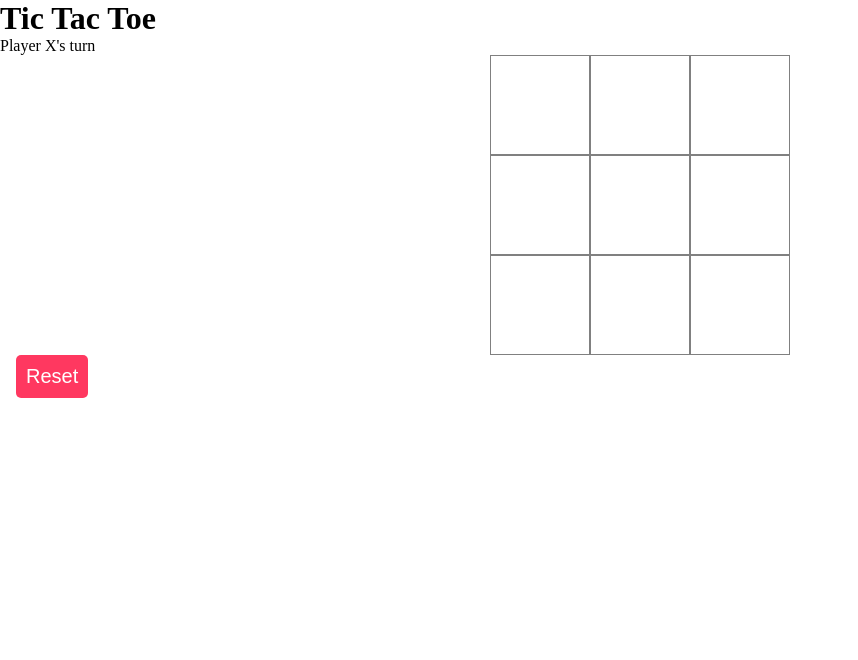
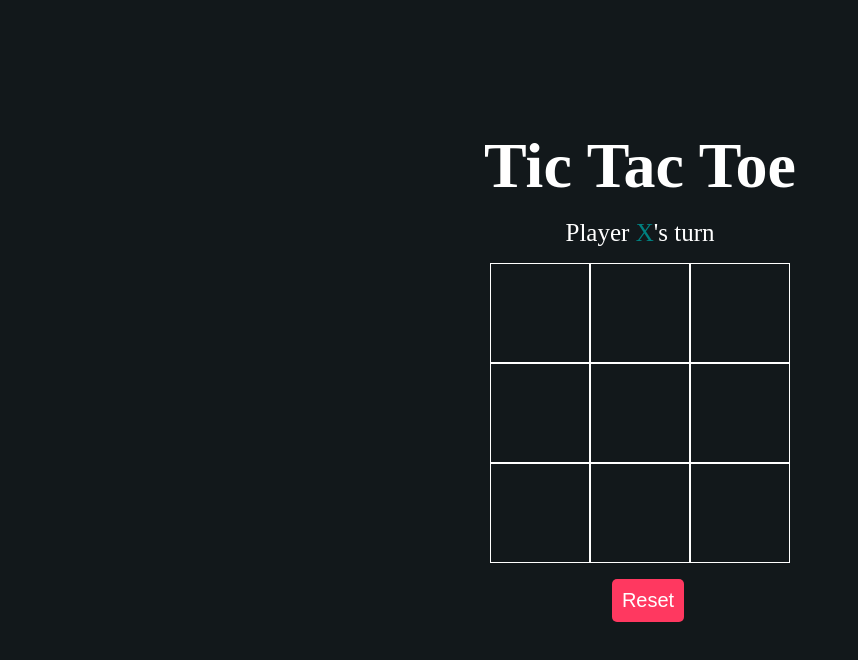
Before and after one commit to AaronDuong/ticTacToe, a plain HTML site: page index.html in a window 1280 px wide. Shown: the whole page, without its empty margins (0-858 px from the left). Drawn offline with Linux system fonts and the light colour scheme.

Commit message:
version 1.0 completed

```diff
--- a/css/styles.css
+++ b/css/styles.css
@@ -4,7 +4,21 @@
 	box-sizing: border-box;
 }
 
-.display-none {
+.background {
+	background-color: #12181b;
+	height: 100vh;
+	padding-top: 1px;
+}
+
+.title {
+	color: #fff;
+	font-size: 2rem;
+	font-weight: bold;
+	text-align: center;
+	margin-top: 10%;
+}
+
+.display {
 	color: white;
 	font-size: 25px;
 	text-align: center;
@@ -25,7 +39,7 @@
 }
 
 .tile {
-	border: 1px solid grey;
+	border: 1px solid white;
 	min-width: 100px;
 	min-height: 100px;
 	display: flex;
@@ -43,6 +57,13 @@
 	color: royalblue;
 }
 
+.controls {
+	display: flex;
+	justify-content: center;
+	align-items: center;
+	margin-top: 1rem;
+}
+
 #reset {
 	background-color: #ff3860;
 	color: white;
--- a/index.html
+++ b/index.html
@@ -13,8 +13,8 @@
 			<div class="title">
 				<h1>Tic Tac Toe</h1>
 			</div>
-            <p class="display">
-                <p>Player <span class="display-player player">X</span>'s turn</p>
+			<div class="display">
+				<p>Player <span class="display-player playerX">X</span>'s turn</p>
 			</div>
 			<div class="container">
 				<div class="tile"></div>
--- a/js/main.js
+++ b/js/main.js
@@ -1,17 +1,13 @@
 const tiles = Array.from(document.querySelectorAll(".tile"))
-const playerDisplay = document.querySelector(".player-display")
+const playerDisplay = document.querySelector(".display-player")
 const resetButton = document.querySelector("#reset")
 const announcer = document.querySelector(".announcer")
 
 resetButton.addEventListener("click", resetBoard)
 
 let board = Array(9).fill("")
-let currentPlayer = "x"
+let currentPlayer = "X"
 let isGameActive = true
-
-const PLAYERX_WON = "Player X won!"
-const PLAYERO_WON = "Player O won!"
-const TIE = "It's a draw!"
 
 const winningConditions = [
 	[0, 1, 2],
@@ -41,26 +37,26 @@ function handleResultValidation() {
 	}
 
 	if (roundWon) {
-		announce(currentPlayer === "X" ? PLAYERX_WON : PLAYERO_WON)
+		announce(currentPlayer === "X" ? "PLAYERX_WON" : "PLAYERO_WON")
 		isGameActive = false
 		return
 	}
 
-	if (!board.includes("")) announce(TIE)
+	if (!board.includes("")) announce("TIE")
 }
 
-const announce = (type) => {
+function announce(type) {
 	switch (type) {
-		case PLAYERX_WON:
-			announcer.innerHTML = `<p>Player <span class="playerX">X</span>Won</p>`
+		case "PLAYERX_WON":
+			announcer.innerHTML = `<p>Player <span class="playerX">X</span> Won</p>`
 			break
-		case PLAYERO_WON:
-			announcer.innerHTML = `<p>Player <span class="playerO">O</span>Won</p>`
+		case "PLAYERO_WON":
+			announcer.innerHTML = `<p>Player <span class="playerO">O</span> Won</p>`
 			break
-		case TIE:
+		case "TIE":
 			announcer.innerHTML = `<p>It's a draw</p>`
 	}
-	announcer.classList.remove(".hide")
+	announcer.classList.remove("hide")
 }
 
 const isValidAction = (tile) => {
@@ -74,8 +70,8 @@ const updateBoard = (index) => {
 
 const changePlayer = () => {
 	playerDisplay.classList.remove(`player${currentPlayer}`)
-	currentPlayer = currentPlayer === "x" ? "o" : "x"
-	playerDisplay.innerText = `Current Player: ${currentPlayer}`
+	currentPlayer = currentPlayer === "X" ? "O" : "X"
+	playerDisplay.innerText = currentPlayer
 	playerDisplay.classList.add(`player${currentPlayer}`)
 }
 
```
Lines whose indentation alone changed are shown as unchanged.
